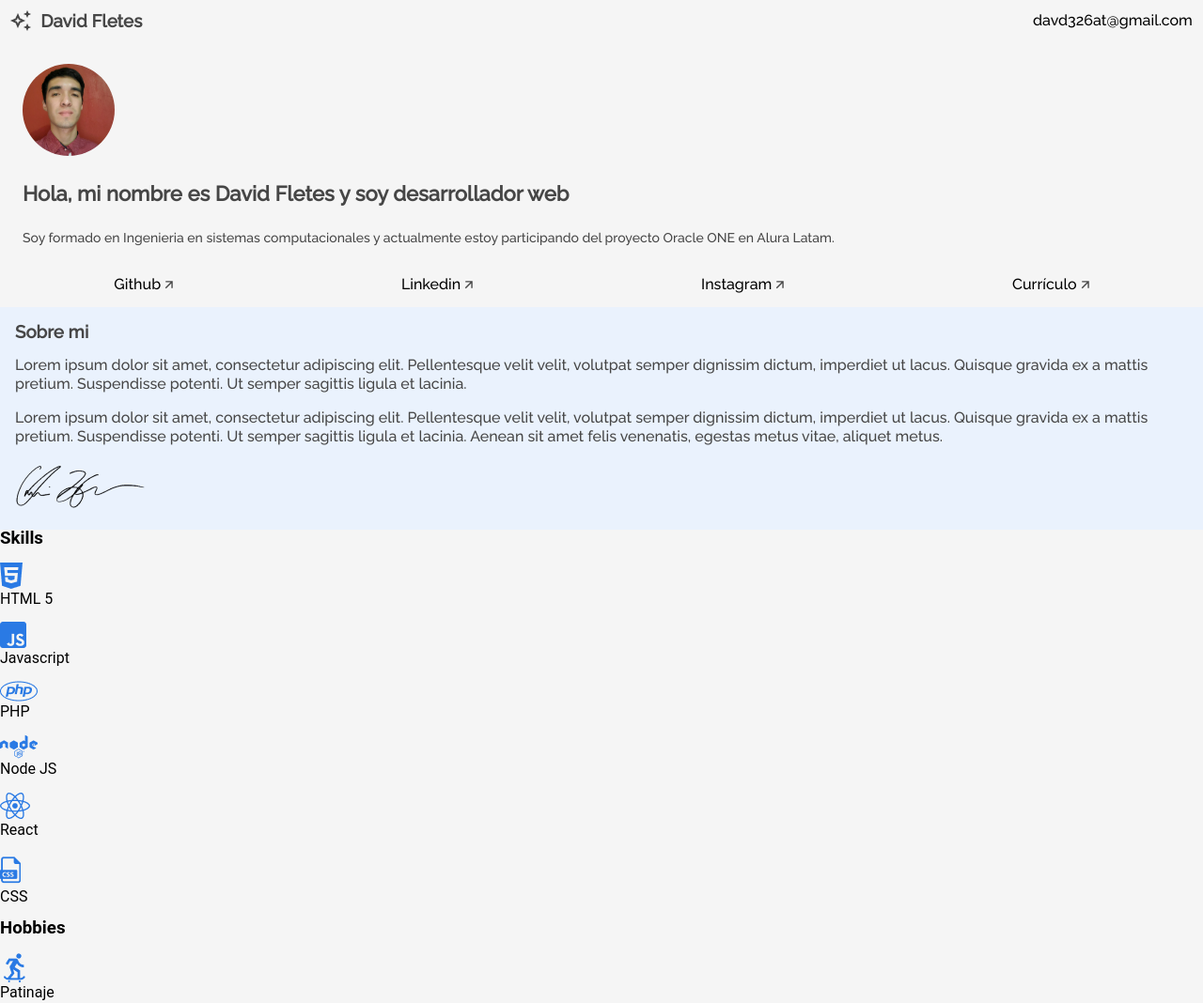
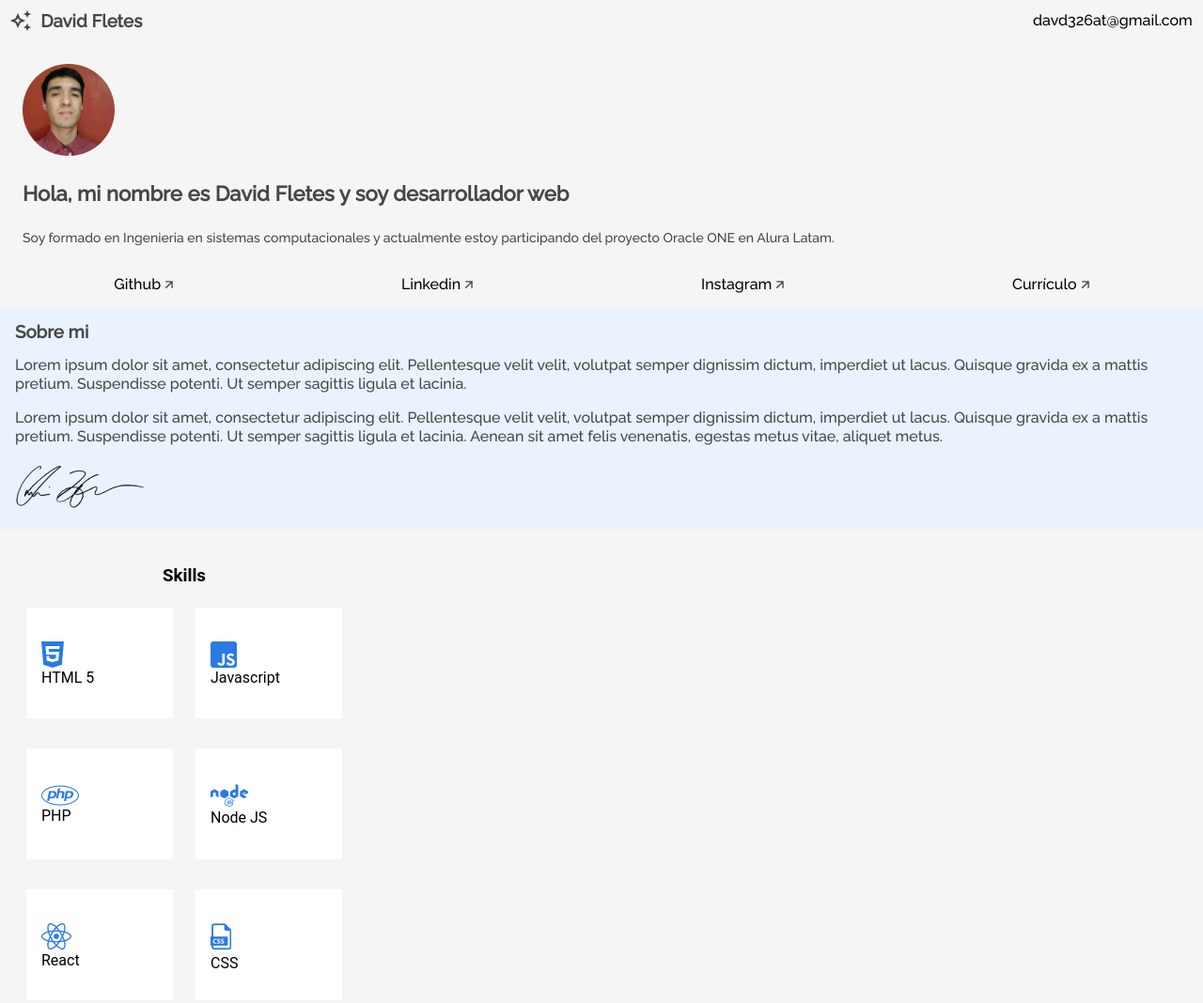
Before and after one commit to Rosnye/Boutme, a plain HTML site: page index.html in a window 1280 px wide. Shown: the top 1068 px of the page at 94% size. Drawn offline with Linux system fonts and the light colour scheme.

Commit message:
alineamiento de skills

```diff
--- /dev/null
+++ b/css/skills.css
@@ -0,0 +1,32 @@
+.skills{
+    margin: 1rem;
+    width: 360px;
+    height: 508px;
+    display: flex;
+    flex-direction: column;
+    align-items: center;
+}
+
+.skills__line{
+    display: flex;
+    flex-flow: row wrap;
+    justify-content: space-around;
+    row-gap: 2rem;
+}
+
+.skills__title{
+    text-align: center;
+    margin: 1.5rem;
+}
+
+.skills__box{
+    background: #FFF;
+    display: flex;
+    width: 156px;
+    height: 118px;
+    align-items: center;
+}
+
+.skills__box ul{
+    margin: 1rem;
+}
--- a/index.html
+++ b/index.html
@@ -16,6 +16,7 @@
     <link rel="stylesheet" href="css/titulo.css">
     <link rel="stylesheet" href="css/menu.css">
     <link rel="stylesheet" href="css/sobre.css">
+    <link rel="stylesheet" href="css/skills.css">
 </head>
 <body>
     <!-- Sección del Menú  -->
```
